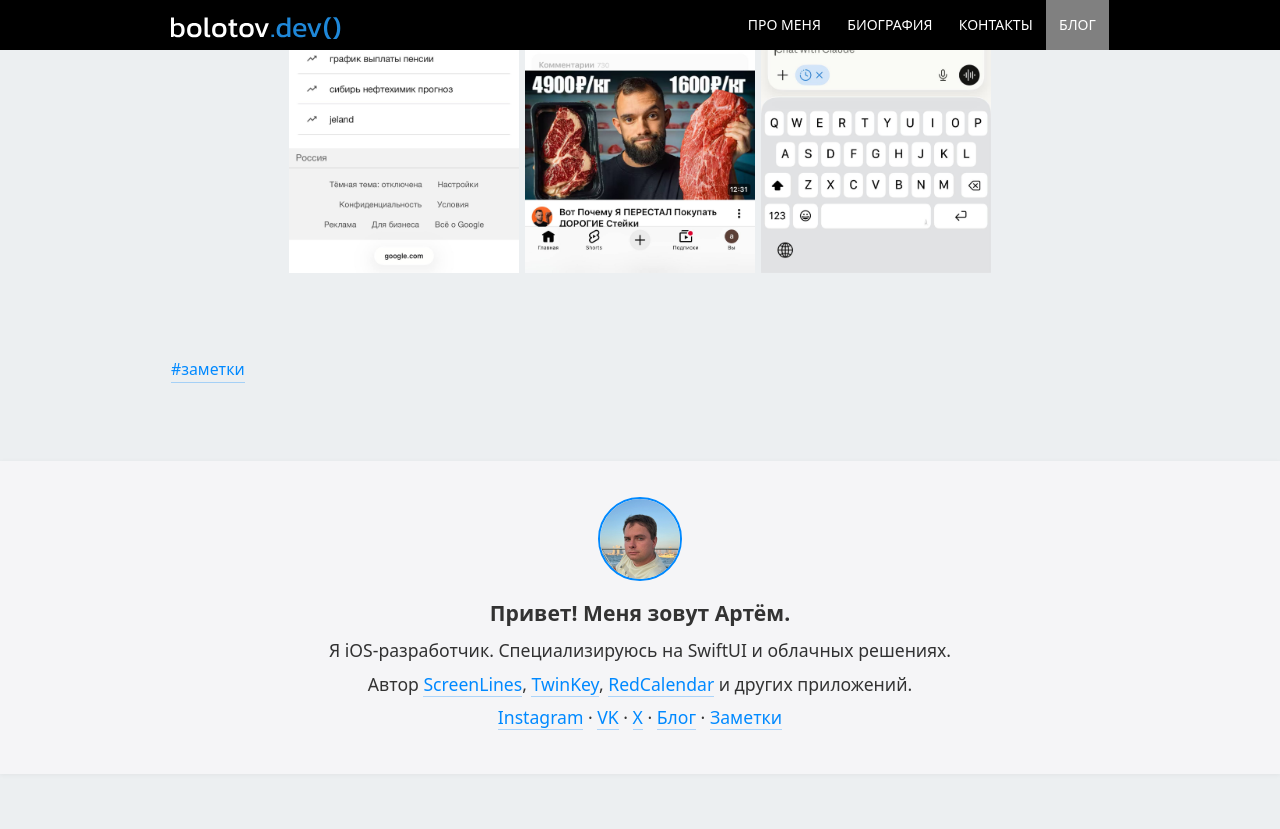
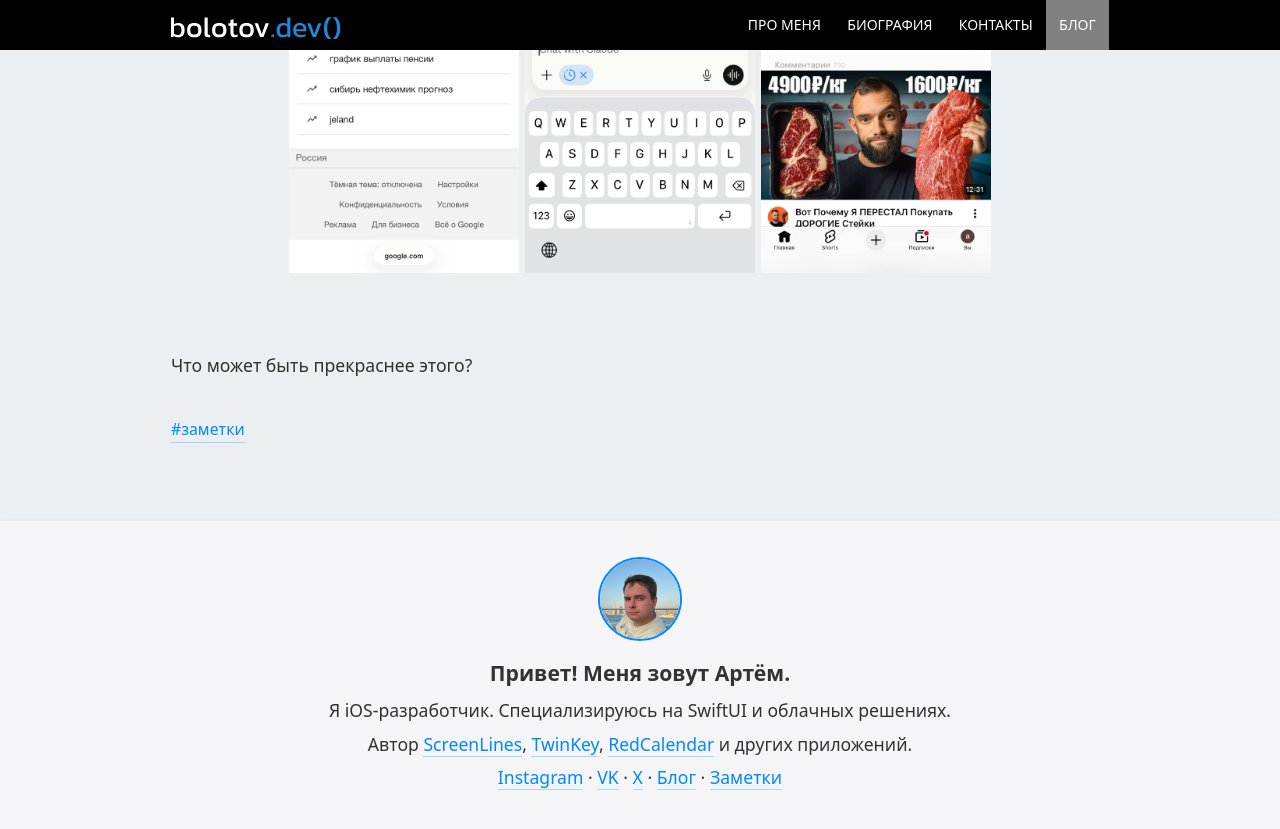
Before and after one commit to artembolotov/artembolotov.github.io, a Jekyll site: the page built from blog/_posts/2026-02-04-vpn-route.md, in a window 1280 px wide and 900 px high, scrolled down 5235 px. Shown: the top 829 px of the window. Built offline with Jekyll 4.4.1, drawn with Linux system fonts in a browser that asks for light colours.

Commit message:
Some fixes

```diff
--- a/blog/_posts/2026-02-04-vpn-route.md
+++ b/blog/_posts/2026-02-04-vpn-route.md
@@ -71,7 +71,9 @@ draft: true
 
 {% capture gallery_allworks %}
 11.jpg
+12.jpg
 13.jpg
-12.jpg
 {% endcapture %}
 {% include gallery.html images=gallery_allworks %}
+
+Что может быть прекраснее этого?
```
